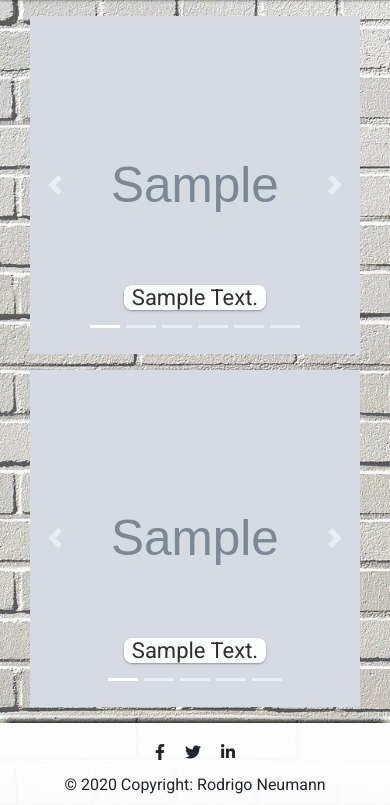
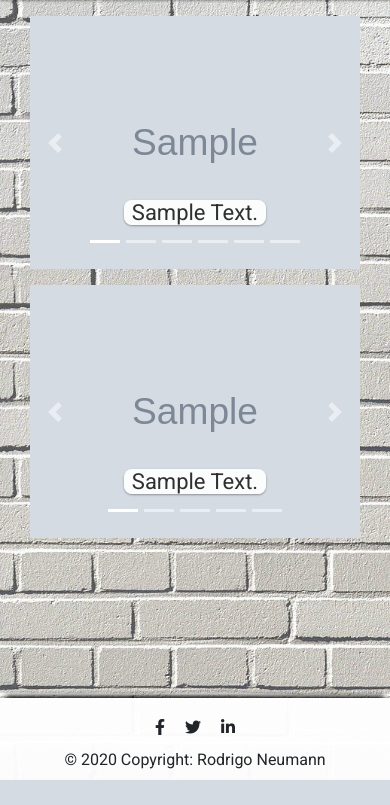
Before and after one commit to rodrigoneumann/third-milestone-project, a Flask app: page / in a window 390 px wide. Shown: the part 64-869 px from the top of the page. After the commit the page ends 844 px from the top, so only its background shows below. Run offline with Flask 2, Linux system fonts and the light colour scheme; grey boxes marked "Sample" are stand-in pictures; a database or web service that is not in the repository returns one stand-in record (values such as "Sample title"); some libraries are stand-ins or nearby versions.

Commit message:
carousel max-height try to fix mobile display

```diff
--- a/seMgmtApp/static/css/style.css
+++ b/seMgmtApp/static/css/style.css
@@ -40,8 +40,7 @@ ul {
 /* Carousel img fix size */
 
 .carousel-inner>.carousel-item>img {
-    height: 40vh;
-    max-height: 40vh;
+    height: 30vh;
 }
 
 /* Carousel img fix size end */
@@ -404,6 +403,10 @@ ul {
         padding: 0;
     }
 
+    .carousel-inner>.carousel-item>img {
+        height: 40vh;
+    }
+
     .title-carousel {
         font-size: 30px;
     }
```
